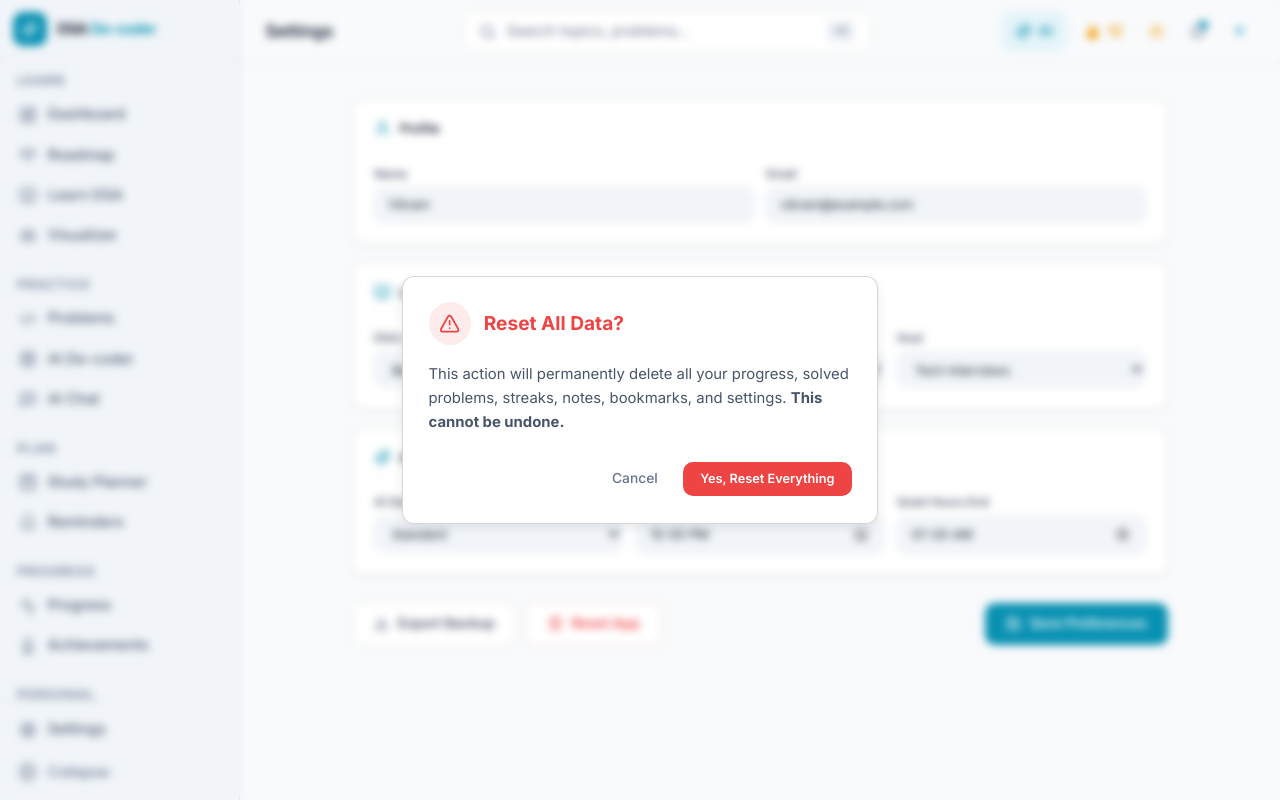
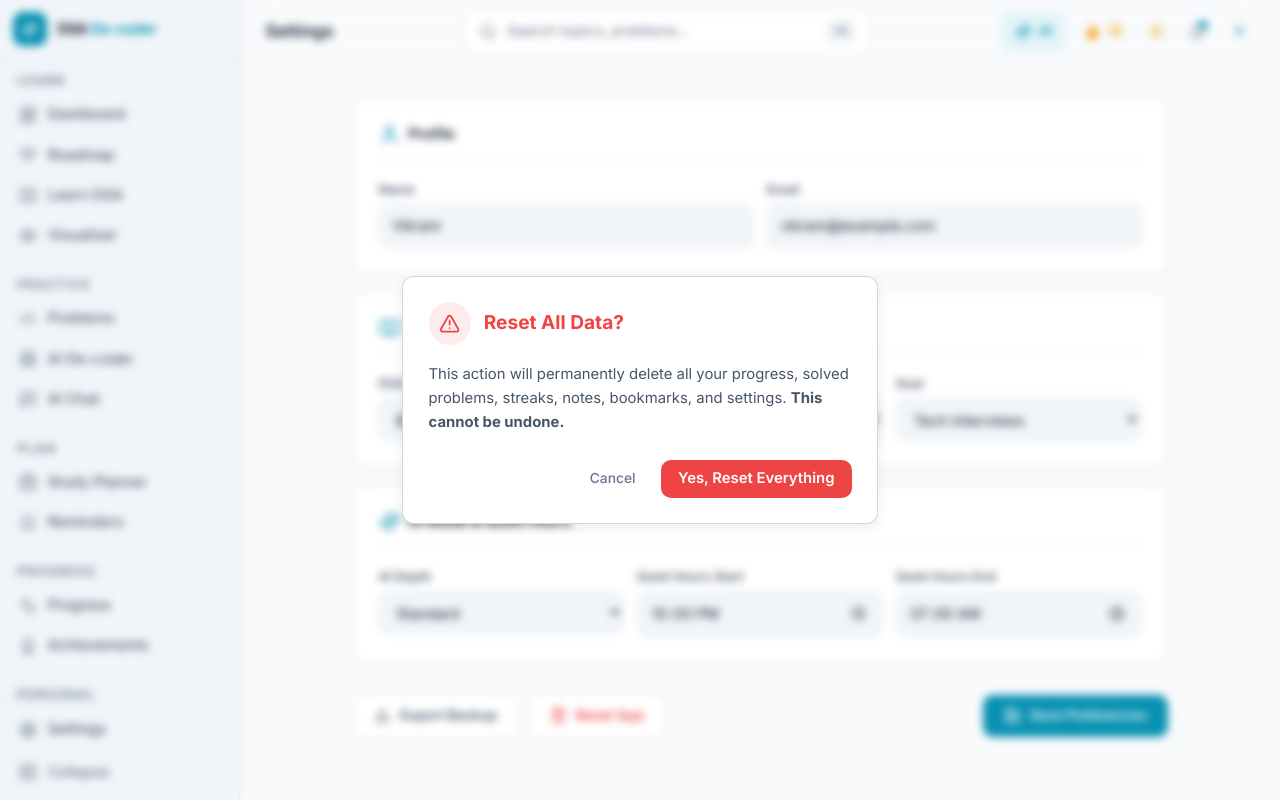
Before and after one commit to vikram1110dev/DSA-De-coder, a Next.js app: page /settings in a window 1280 px wide. Both pictures are taken after a click on the button "Reset App". Built offline with nearby package versions, Linux system fonts and the light colour scheme.

Commit message:
style: scale up Settings page typography, icons, and spacing

```diff
--- a/src/app/settings/page.tsx
+++ b/src/app/settings/page.tsx
@@ -37,8 +37,8 @@ export default function SettingsPage() {
     window.location.reload();
   };
 
-  const inputClass = "w-full surface-inset px-3 py-2 text-xs text-text-primary focus:outline-none focus:ring-1 focus:ring-accent rounded-lg";
-  const labelClass = "text-xxs font-semibold text-text-secondary block mb-1";
+  const inputClass = "w-full surface-inset px-3 py-2.5 text-sm text-text-primary focus:outline-none focus:ring-1 focus:ring-accent rounded-lg";
+  const labelClass = "text-xs font-semibold text-text-secondary block mb-1.5";
 
   const [mounted, setMounted] = useState(false);
   useEffect(() => {
@@ -60,16 +60,16 @@ export default function SettingsPage() {
       <div className="space-y-5 max-w-3xl mx-auto">
         {/* Saved indicator */}
         {savedMessage && (
-          <div className="flex items-center gap-2 px-4 py-2 bg-state-success/15 text-state-success border border-state-success/20 rounded-lg text-xs font-medium animate-fade-in">
-            <Check className="w-3.5 h-3.5" /> Settings saved!
+          <div className="flex items-center gap-2 px-4 py-2 bg-state-success/15 text-state-success border border-state-success/20 rounded-lg text-sm font-medium animate-fade-in">
+            <Check className="w-4 h-4" /> Settings saved!
           </div>
         )}
 
         <form onSubmit={handleSave} className="space-y-4">
           {/* Profile */}
-          <div className="surface p-5 space-y-4">
-            <h2 className="text-xs font-semibold text-text-primary flex items-center gap-2 border-b border-border-subtle pb-2.5">
-              <User className="w-4 h-4 text-accent" /> Profile
+          <div className="surface p-6 space-y-5">
+            <h2 className="text-sm font-semibold text-text-primary flex items-center gap-2 border-b border-border-subtle pb-3">
+              <User className="w-5 h-5 text-accent" /> Profile
             </h2>
             <div className="grid grid-cols-1 sm:grid-cols-2 gap-3">
               <div>
@@ -84,9 +84,9 @@ export default function SettingsPage() {
           </div>
 
           {/* Learning */}
-          <div className="surface p-5 space-y-4">
-            <h2 className="text-xs font-semibold text-text-primary flex items-center gap-2 border-b border-border-subtle pb-2.5">
-              <BookOpen className="w-4 h-4 text-accent" /> Learning Preferences
+          <div className="surface p-6 space-y-5">
+            <h2 className="text-sm font-semibold text-text-primary flex items-center gap-2 border-b border-border-subtle pb-3">
+              <BookOpen className="w-5 h-5 text-accent" /> Learning Preferences
             </h2>
             <div className="grid grid-cols-1 sm:grid-cols-3 gap-3">
               <div>
@@ -120,9 +120,9 @@ export default function SettingsPage() {
           </div>
 
           {/* AI & Quiet Hours */}
-          <div className="surface p-5 space-y-4">
-            <h2 className="text-xs font-semibold text-text-primary flex items-center gap-2 border-b border-border-subtle pb-2.5">
-              <Sparkles className="w-4 h-4 text-accent" /> AI Mode & Quiet Hours
+          <div className="surface p-6 space-y-5">
+            <h2 className="text-sm font-semibold text-text-primary flex items-center gap-2 border-b border-border-subtle pb-3">
+              <Sparkles className="w-5 h-5 text-accent" /> AI Mode & Quiet Hours
             </h2>
             <div className="grid grid-cols-1 sm:grid-cols-3 gap-3">
               <div>
@@ -146,17 +146,17 @@ export default function SettingsPage() {
           </div>
 
           {/* Actions */}
-          <div className="flex flex-wrap items-center justify-between gap-3 pt-2">
+          <div className="flex flex-wrap items-center justify-between gap-3 pt-3">
             <div className="flex gap-2">
               <button type="button" onClick={handleExportData} className="btn-secondary">
-                <Download className="w-3.5 h-3.5" /> Export Backup
+                <Download className="w-4 h-4" /> Export Backup
               </button>
               <button type="button" onClick={() => setShowResetWarning(true)} className="btn-secondary !text-state-error border-state-error/20 hover:border-state-error/50 hover:bg-state-error/10">
-                <Trash2 className="w-3.5 h-3.5" /> Reset App
+                <Trash2 className="w-4 h-4" /> Reset App
               </button>
             </div>
             <button type="submit" className="btn-primary px-5 py-2.5">
-              <Save className="w-3.5 h-3.5" /> Save Preferences
+              <Save className="w-4 h-4" /> Save Preferences
             </button>
           </div>
         </form>
@@ -186,7 +186,7 @@ export default function SettingsPage() {
               </button>
               <button
                 onClick={handleReset}
-                className="px-4 py-2 text-xs font-semibold text-white bg-state-error rounded-lg hover:bg-state-error/90 transition-colors"
+                className="px-4 py-2 text-sm font-semibold text-white bg-state-error rounded-lg hover:bg-state-error/90 transition-colors"
               >
                 Yes, Reset Everything
               </button>
```
